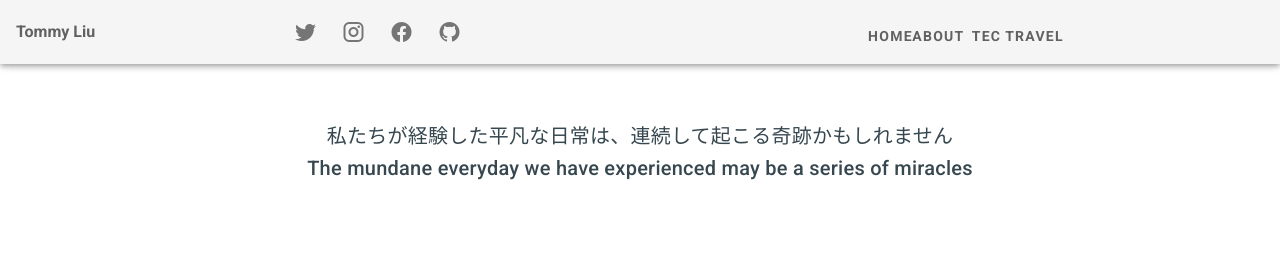
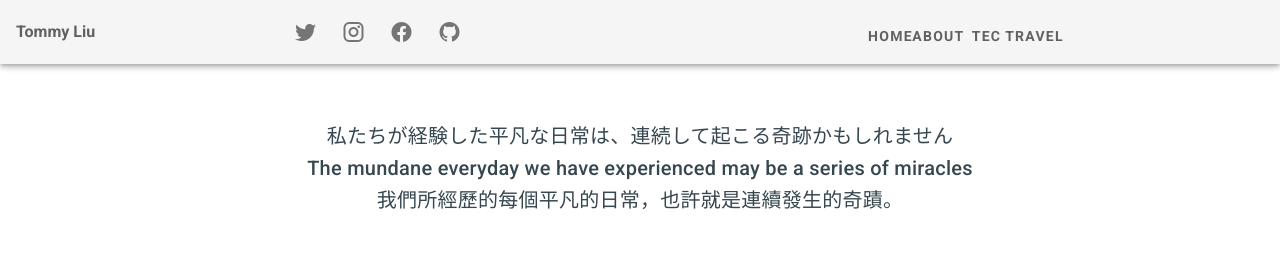
Before and after one commit to kuanchengLiu/TommyLiu, a Vue app: page / in a window 1280 px wide. Shown: the top 274 px of the page. Built offline with nearby package versions, Linux system fonts and the light colour scheme.

Commit message:
topic update

```diff
--- a/src/components/MainBody.vue
+++ b/src/components/MainBody.vue
@@ -12,6 +12,9 @@
               <div class="title">
                 The mundane everyday we have experienced may be a series of
                 miracles
+              </div>
+              <div class="title">
+                我們所經歷的每個平凡的日常，也許就是連續發生的奇蹟。
               </div>
             </v-col>
           </v-row>
```
